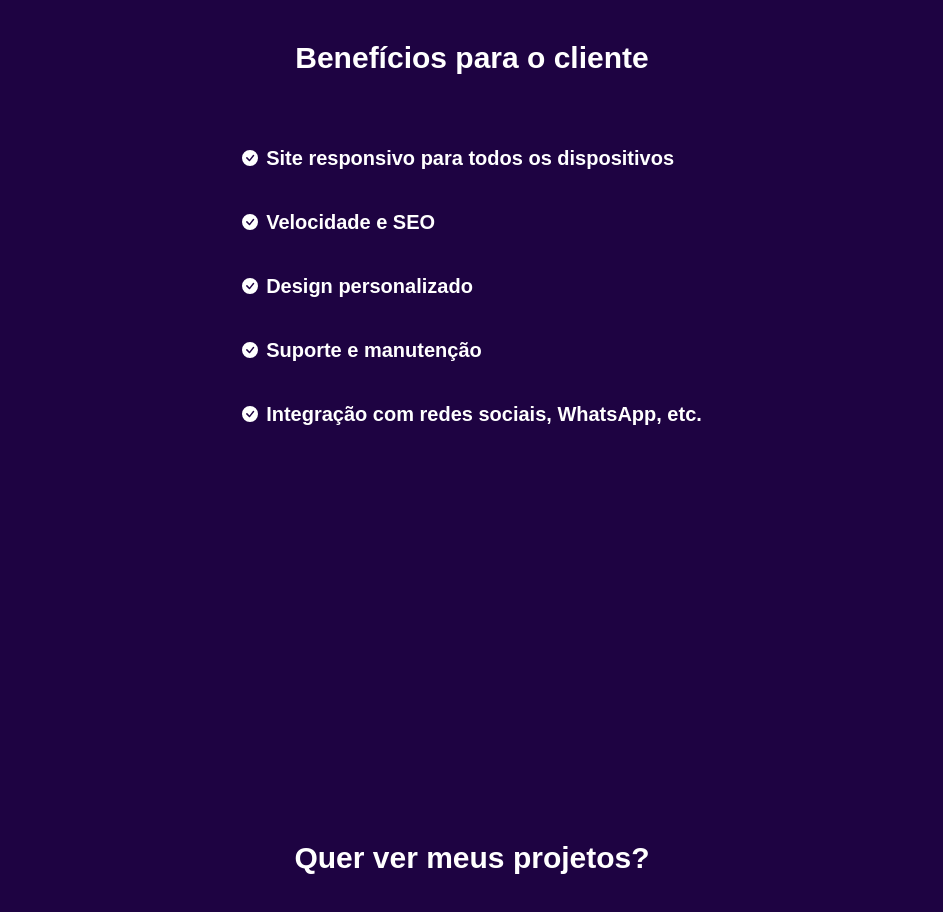
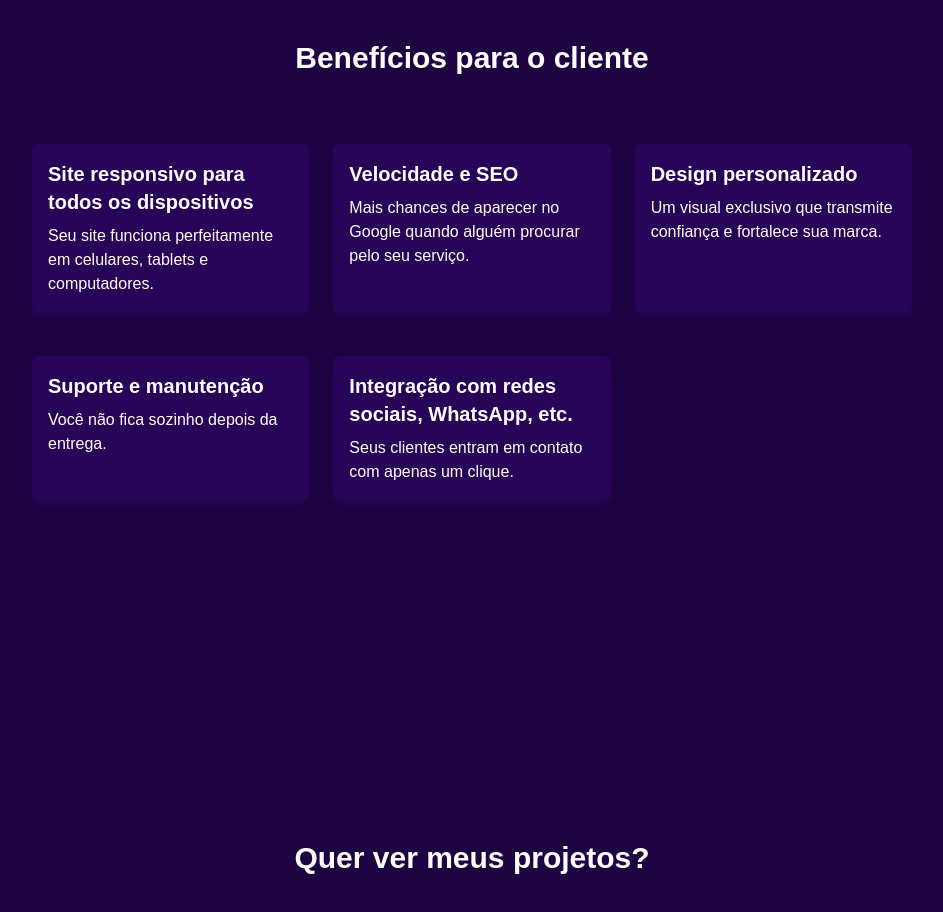
Before and after one commit to luckfer7/lucaswebsites, a Next.js app: page / in a window 1280 px wide. Shown: the part 2480-3392 px from the top of the page, without its empty margins (168-1111 px from the left). Built offline with nearby package versions, Linux system fonts and the light colour scheme.

Commit message:
parte de beneficios para o cliente finalizada

```diff
--- a/src/app/page.js
+++ b/src/app/page.js
@@ -91,20 +91,27 @@ export default function Home() {
       <Section data-aos="fade-up-right" className=" h-screen flex  items-center flex-col fourth-section " >
         <Container className=" " >
           <TitleTwo className= "text-3xl text-center font-semibold mt-30 mb-15 fourth-section--title " >Benefícios para o cliente</TitleTwo>
-          <Container className="flex p-2 gap-2 items-center mb-5">
-            <BsCheckCircleFill /> <TitleFour className=" text-xl font-semibold " >Site responsivo para todos os dispositivos</TitleFour>
-          </Container>
-          <Container className="flex p-2 gap-2 items-center mb-5">
-            <BsCheckCircleFill /> <TitleFour className=" text-xl font-semibold" >Velocidade e SEO</TitleFour>
-          </Container>
-          <Container className="flex p-2 gap-2 items-center mb-5">
-            <BsCheckCircleFill /> <TitleFour className=" text-xl font-semibold" >Design personalizado</TitleFour>
-          </Container>
-          <Container className="flex p-2 gap-2 items-center mb-5">
-            <BsCheckCircleFill /> <TitleFour className=" text-xl font-semibold" >Suporte e manutenção</TitleFour>
-          </Container>
-          <Container className="flex p-2 gap-2 items-center mb-5">
-            <BsCheckCircleFill /> <TitleFour className=" text-xl font-semibold" >Integração com redes sociais, WhatsApp, etc.</TitleFour>
+          <Container className="grid grid-cols-3 mx-auto w-[70%] gap-6 p-2" >
+            <Container className="flex flex-col bg-[#280458] p-4 shadow-md shadow-[#280458] rounded-md hover:bg-[#ba93e9] p-2 gap-2  mb-5">
+              <TitleFour className=" text-xl font-semibold " >Site responsivo para todos os dispositivos</TitleFour>
+              <Paragraph>Seu site funciona perfeitamente em celulares, tablets e computadores.</Paragraph>
+            </Container>
+            <Container className="flex flex-col bg-[#280458] p-4 shadow-md shadow-[#280458] rounded-md hover:bg-[#ba93e9] p-2 gap-2 mb-5">
+              <TitleFour className=" text-xl font-semibold" >Velocidade e SEO</TitleFour>
+              <Paragraph>Mais chances de aparecer no Google quando alguém procurar pelo seu serviço.</Paragraph>
+            </Container>
+            <Container className="flex flex-col bg-[#280458] p-4 shadow-md shadow-[#280458] rounded-md hover:bg-[#ba93e9] p-2 gap-2  mb-5">
+              <TitleFour className=" text-xl font-semibold" >Design personalizado</TitleFour>
+              <Paragraph>Um visual exclusivo que transmite confiança e fortalece sua marca.</Paragraph>
+            </Container>
+            <Container className="flex flex-col bg-[#280458] p-4 shadow-md shadow-[#280458] rounded-md hover:bg-[#ba93e9] p-2 gap-2 mb-5">
+              <TitleFour className=" text-xl font-semibold" >Suporte e manutenção</TitleFour>
+              <Paragraph>Você não fica sozinho depois da entrega.</Paragraph>
+            </Container>
+            <Container className="flex flex-col bg-[#280458] p-4 shadow-md shadow-[#280458] rounded-md hover:bg-[#ba93e9] p-2 gap-2 mb-5">
+              <TitleFour className=" text-xl font-semibold" >Integração com redes sociais, WhatsApp, etc.</TitleFour>
+              <Paragraph>Seus clientes entram em contato com apenas um clique.</Paragraph>
+            </Container>
           </Container>
         </Container>
       </Section>
```
